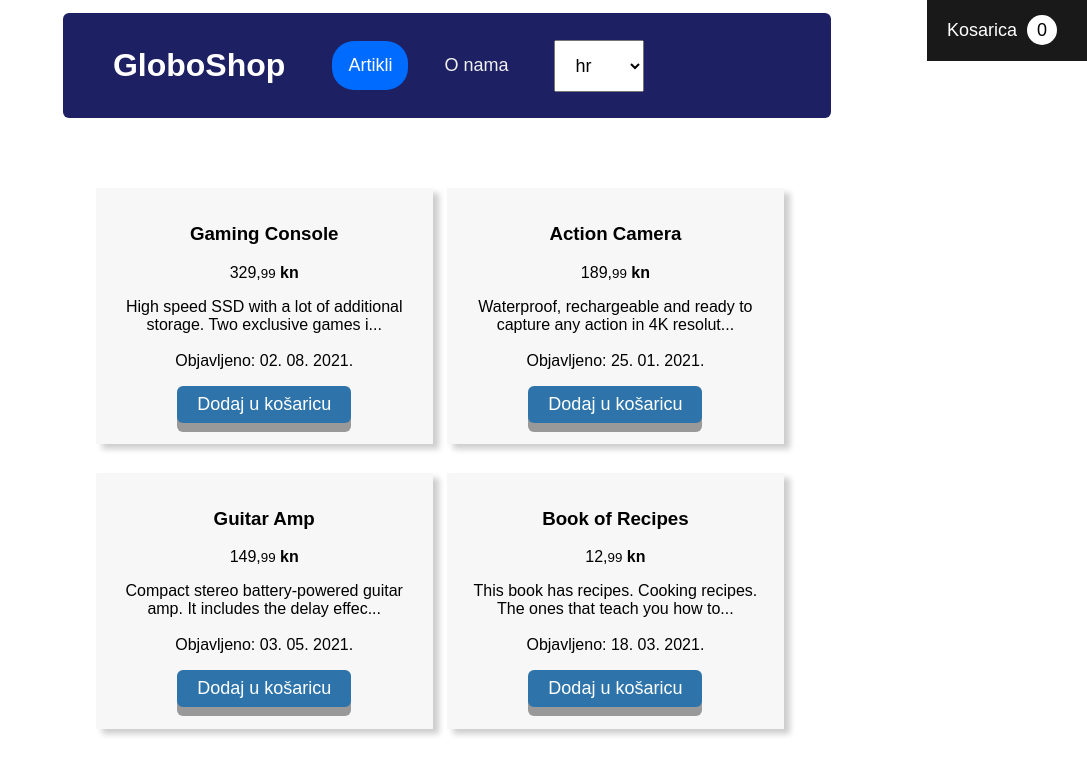
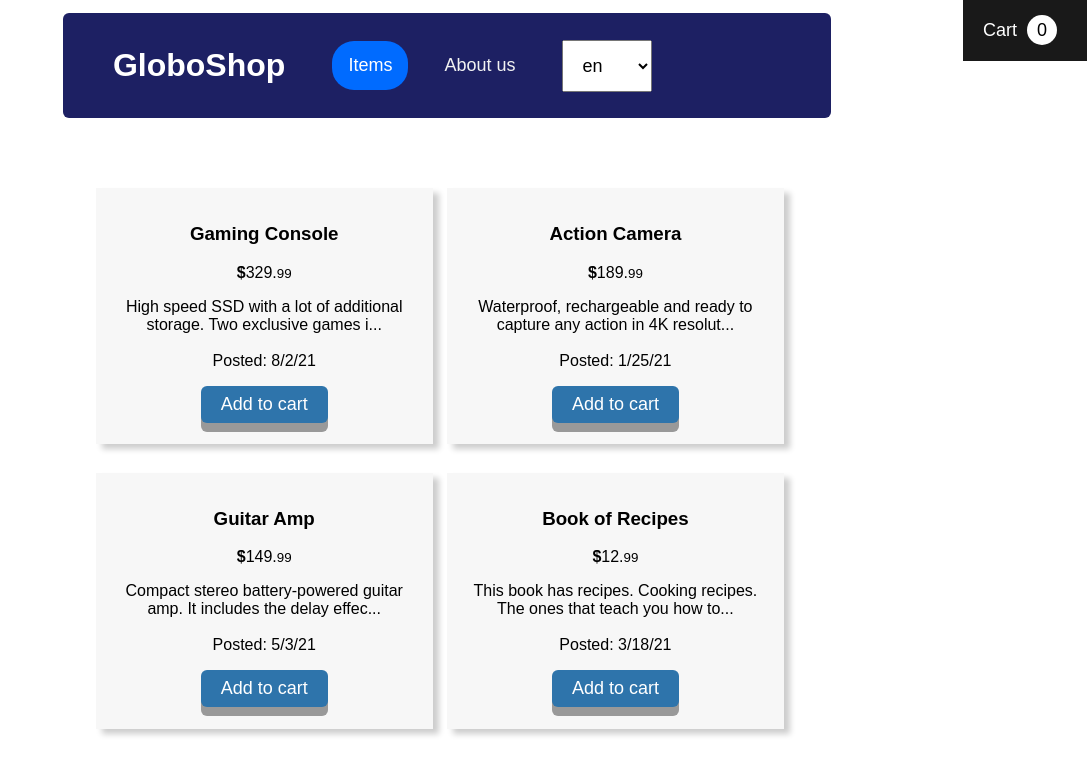
Before and after one commit to leogiraldimg/preparing-a-vue-app-for-internationalization, a Vue app: page / in a window 1280 px wide. Shown: the top 774 px of the page, without its empty margins (193-1280 px from the left). Built offline with nearby package versions, Linux system fonts and the light colour scheme.

Commit message:
:sparkles: handles locales with region

```diff
--- a/src/i18n/index.js
+++ b/src/i18n/index.js
@@ -4,15 +4,36 @@ import numberFormats from './numberFormats.js';
 import datetimeFormats from './datetimeFormats.js';
 import pluralRules from './pluralRules.js';
 
-const DEFAULT_LOCALE = 'hr';
+const DEFAULT_LOCALE = 'en';
+const extractLanguage = locale => {
+  return locale.split('-')[0];
+};
 
 function getDefaultLocale() {
   const availableLocales = Reflect.ownKeys(messages);
   const navigatorLocale = navigator.language;
 
-  return availableLocales.includes(navigatorLocale)
-    ? navigatorLocale
-    : DEFAULT_LOCALE;
+  if (availableLocales.includes(navigatorLocale)) {
+    return navigatorLocale;
+  }
+
+  const navigatorLang = extractLanguage(navigatorLocale);
+
+  if (navigatorLocale.split('-').length > 1) {
+    if (availableLocales.includes(navigatorLang)) {
+      return navigatorLang;
+    }
+  }
+
+  if (availableLocales.includes(navigatorLang)) {
+    return navigatorLang;
+  }
+
+  const fallback = availableLocales.find(
+    locale => extractLanguage(locale) === navigatorLang
+  );
+
+  return fallback ? fallback : DEFAULT_LOCALE;
 }
 
 export default createI18n({
```
